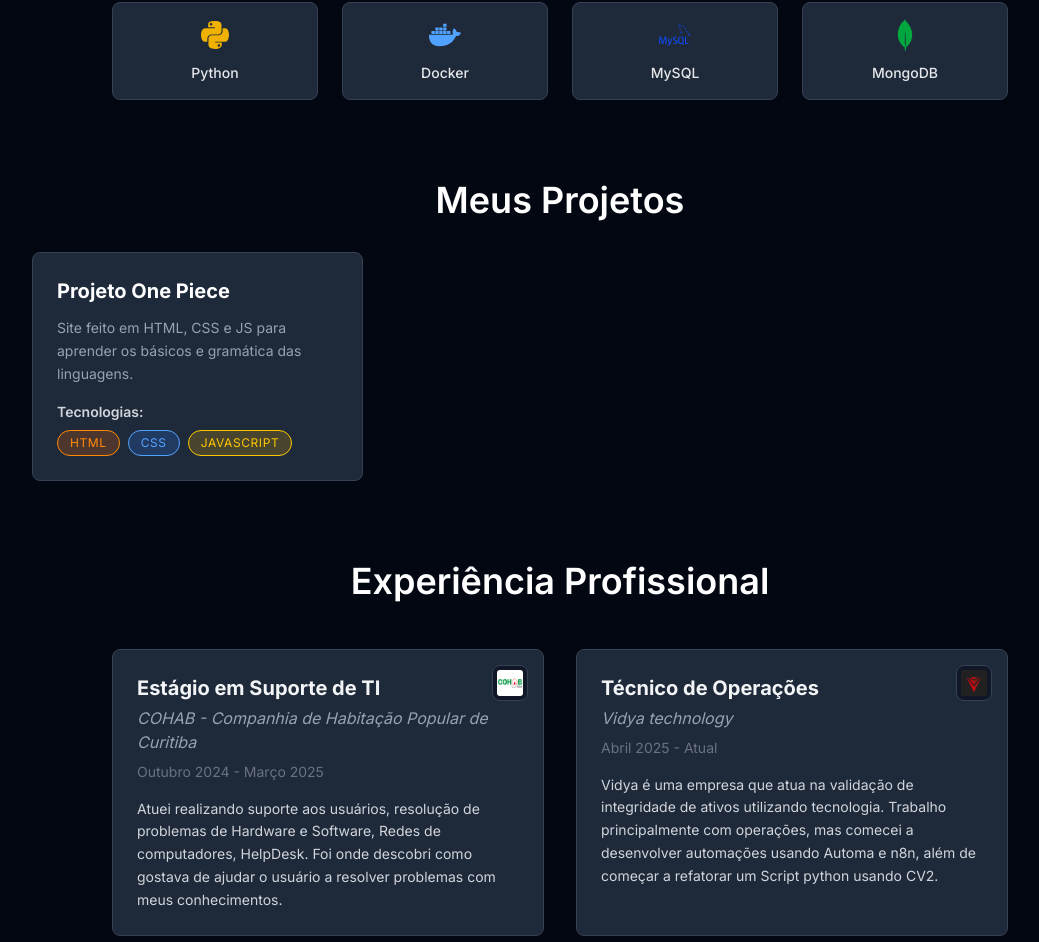
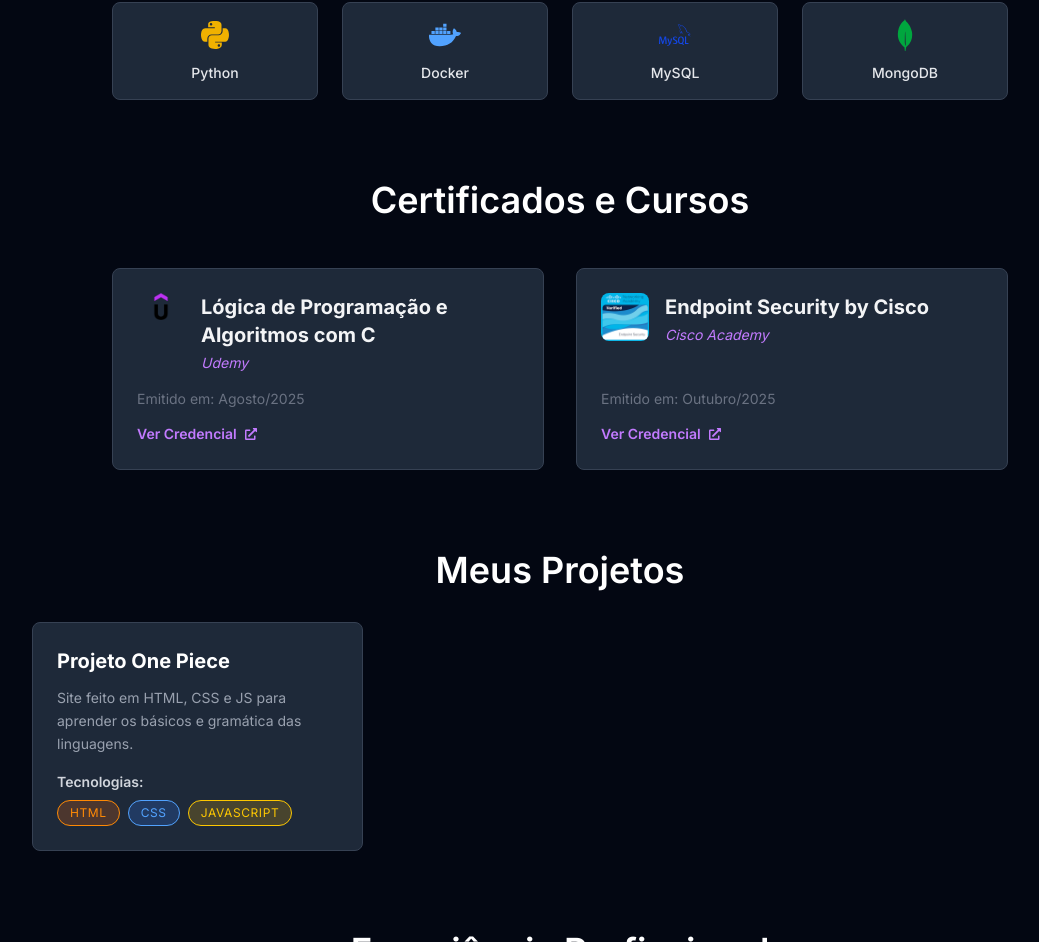
Before and after one commit to Raphabrunetto/curriculo, a Next.js app: page / in a window 1280 px wide. Shown: the part 1352-2294 px from the top of the page, without its empty margins (80-1119 px from the left). Built offline with nearby package versions, Linux system fonts and the light colour scheme.

Commit message:
feat: Integrated Certifications section with images and links for certificates

```diff
--- a/src/app/page.tsx
+++ b/src/app/page.tsx
@@ -5,6 +5,7 @@
 import Education from '@/components/Education';
 import Skills from '@/components/Skills';
 import Volunteer from '@/components/Volunteer';
+import Certifications from '@/components/Certifications';
 
 export default function HomePage() {
   const projects = [
@@ -30,6 +31,11 @@
        {/* SEÇÃO DE HABILIDADES */}
       <section id="habilidades" className="px-4">
         <Skills />
+      </section>
+
+      {/*  SEÇÃO DE CERTIFICADOS */}
+      <section id="certificados" className="px-4">
+        <Certifications />
       </section>
 
       {/* 2. SEÇÃO DE PROJETOS */}
--- /dev/null
+++ b/src/components/Certifications.tsx
@@ -0,0 +1,107 @@
+import React from 'react';
+import Image from 'next/image';
+import Link from 'next/link';
+import { FaExternalLinkAlt } from 'react-icons/fa'; // Ícone de link externo
+
+// 1. Interface para tipar os dados dos certificados
+interface CertificateItemProps {
+  title: string;
+  issuer: string; // Ex: Alura, Coursera, freeCodeCamp
+  date: string; // Data de emissão
+  credentialLink: string; // Link de verificação do certificado
+  logoPath: string; // Caminho para o logo do emissor (ex: /images/alura-logo.png)
+}
+
+const CertificateItem: React.FC<CertificateItemProps> = ({
+  title,
+  issuer,
+  date,
+  credentialLink,
+  logoPath
+}) => (
+  // 2. Card com animação de hover
+  <div className="block group h-full">
+    <div className="p-6 rounded-lg bg-gray-800 border border-gray-700 h-full flex flex-col justify-between
+                    transition-transform duration-300 transform group-hover:scale-[1.02]
+                    group-hover:shadow-xl group-hover:shadow-purple-500/20">
+
+      <div className="flex items-start mb-4">
+        {/* Símbolo do Emissor */}
+        <div className="mr-4 flex-shrink-0">
+            {/* O logo será pequeno e centralizado */}
+            <Image
+                src={logoPath}
+                alt={`${issuer} Logo`}
+                width={48}
+                height={48}
+                className="rounded-lg object-contain"
+            />
+        </div>
+
+        {/* Título e Emissor */}
+        <div>
+            <h3 className="text-xl font-bold text-gray-100 mb-1">
+              {title}
+            </h3>
+            <p className="text-purple-400 italic text-sm">{issuer}</p>
+        </div>
+      </div>
+
+      <div className="mt-auto"> {/* Garante que este bloco fique sempre na parte de baixo */}
+        {/* Data de Emissão */}
+        <p className="text-gray-500 text-sm mb-3">
+          Emitido em: {date}
+        </p>
+
+        {/* Link para Credencial */}
+        <Link
+            href={credentialLink}
+            target="_blank"
+            rel="noopener noreferrer"
+            className="inline-flex items-center text-sm font-semibold text-purple-400 hover:text-purple-300 transition-colors"
+        >
+            Ver Credencial <FaExternalLinkAlt size={12} className="ml-2" />
+        </Link>
+      </div>
+    </div>
+  </div>
+);
+
+const Certifications = () => {
+  // 3. Array com os dados dos seus certificados
+  const certificates = [
+    {
+      title: "Lógica de Programação e Algoritmos com C",
+      issuer: "Udemy",
+      // A data é "agosto de 2025" (como aparece na imagem)
+      date: "Agosto/2025",
+      // 🚨 Mantenha este valor como "#" e troque pelo link da credencial real:
+      credentialLink: "https://www.udemy.com/certificate/UC-b5de53d8-344c-4e29-a476-d1ce3136d175",
+      // Logo (assumindo que você colocou a imagem na pasta correta)
+      logoPath: "/logos/udemy-logo.png"
+    },
+    {
+      title: "Endpoint Security by Cisco",
+      issuer: "Cisco Academy",
+      date: "Outubro/2025",
+      credentialLink: "https://www.credly.com/badges/d1292f47-6509-4d30-b162-e67f0b07da1c/linked_in_profile",
+      logoPath: "/logos/endpoint-security.png"
+    },
+    // Adicione mais certificados aqui!
+  ];
+
+  return (
+    <div id="certificados" className="max-w-4xl mx-auto">
+      <h2 className="text-3xl sm:text-4xl font-semibold text-center mb-12">Certificados e Cursos</h2>
+
+      {/* Grade de 2 ou 3 colunas para certificados */}
+      <div className="grid grid-cols-1 md:grid-cols-2 gap-8">
+        {certificates.map((item, index) => (
+          <CertificateItem key={index} {...item} />
+        ))}
+      </div>
+    </div>
+  );
+};
+
+export default Certifications;
--- a/src/components/Header.tsx
+++ b/src/components/Header.tsx
@@ -24,11 +24,12 @@
             <li>
               <Link href="#projetos" className="text-white hover:text-purple-400 transition-colors">Projetos</Link>
             </li>
-            {/* NOVO LINK ADICIONADO AQUI */}
+            <li>
+              <Link href="#certificados" className="text-white hover:text-purple-400 transition-colors">Certificados</Link>
+            </li>
             <li>
               <Link href="#voluntario" className="text-white hover:text-purple-400 transition-colors">Voluntário</Link>
             </li>
-            {/* FIM DO NOVO LINK */}
             <li>
               <Link href="#contato" className="text-white hover:text-purple-400 transition-colors">Contato</Link>
             </li>
```
Also changed, not shown: public/logos/endpoint-security.png (added), public/logos/udemy-logo.png (added).
